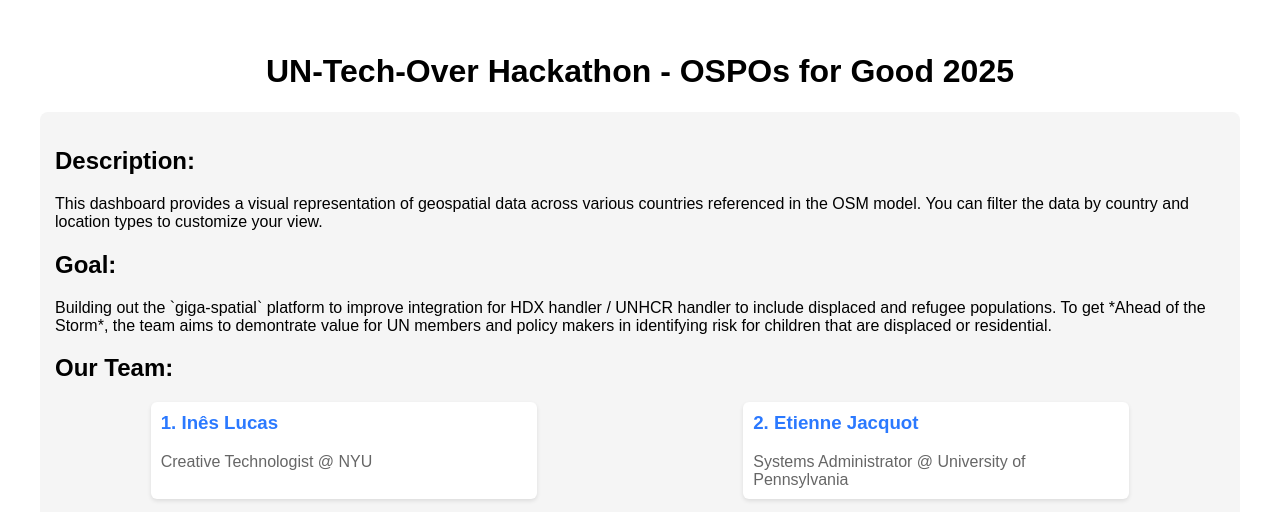
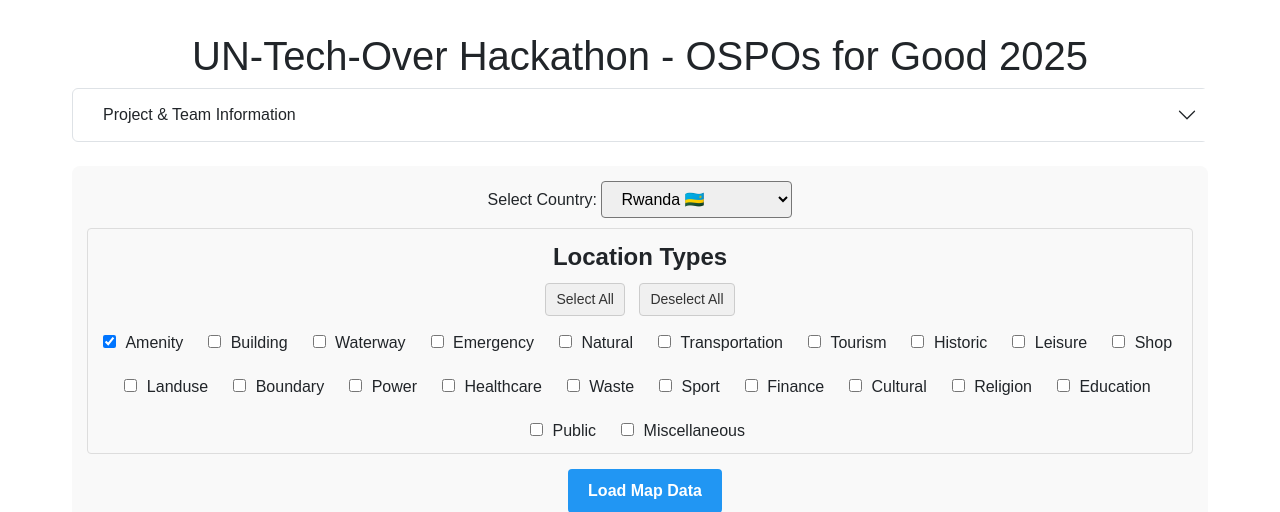
Before and after one commit to atnjqt/un-tech-over-2025, a Flask app: page /dashboard in a window 1280 px wide. Shown: the top 512 px of the page. Run offline with Flask 3, Linux system fonts and the light colour scheme.

Commit message:
code: collapsable team info

```diff
--- a/static/css/styles.css
+++ b/static/css/styles.css
@@ -42,7 +42,7 @@
     margin-left: 10px;
 }
 button:hover {
-    background-color: #45a049;
+    background-color: #2776ff;
 }
 
 /* Location types */
@@ -165,7 +165,7 @@
     margin-top: 20px;
     padding: 15px;
     background-color: #e8f5e9;
-    border-left: 4px solid #4CAF50;
+    border-left: 4px solid #0066ff;
     border-radius: 4px;
 }
 
--- a/templates/dashboard.html
+++ b/templates/dashboard.html
@@ -4,11 +4,24 @@
     <meta charset="UTF-8">
     <title>GeoSpatial Dashboard</title>
     <meta name="viewport" content="width=device-width, initial-scale=1.0">
+    <!-- Bootstrap CSS -->
+    <link href="https://cdn.jsdelivr.net/npm/bootstrap@5.3.0/dist/css/bootstrap.min.css" rel="stylesheet">
+    <!-- Custom CSS -->
     <link rel="stylesheet" href="{{ url_for('static', filename='css/styles.css') }}">
 </head>
 <body>
     <div class="container">
         <h1>UN-Tech-Over Hackathon - OSPOs for Good 2025</h1>
+
+        <div class="accordion mb-4" id="projectInfoAccordion">
+            <div class="accordion-item">
+                <h2 class="accordion-header" id="headingInfo">
+                    <button class="accordion-button collapsed" type="button" data-bs-toggle="collapse" data-bs-target="#collapseInfo" aria-expanded="false" aria-controls="collapseInfo">
+                        Project & Team Information
+                    </button>
+                </h2>
+                <div id="collapseInfo" class="accordion-collapse collapse" aria-labelledby="headingInfo" data-bs-parent="#projectInfoAccordion">
+                    <div class="accordion-body">
                         <div class="team-info">
                             <h2>Description:</h2>
                             <p>This dashboard provides a visual representation of geospatial data across various countries referenced in the OSM model. You can filter the data by country and location types to customize your view.</p>
@@ -39,6 +52,10 @@
                                 <div class="member">
                                     <h3>6. Shawn</h3>
                                     <p>Legal Technician</p>
+                                </div>
+                            </div>
+                        </div>
+                    </div>
                 </div>
             </div>
         </div>
@@ -96,6 +113,9 @@
         </div>
     </div>
 
+    <!-- Bootstrap JS Bundle with Popper -->
+    <script src="https://cdn.jsdelivr.net/npm/bootstrap@5.3.0/dist/js/bootstrap.bundle.min.js"></script>
+    <!-- Custom JS -->
     <script src="{{ url_for('static', filename='js/app.js') }}"></script>
 </body>
 </html>
```
Lines whose indentation alone changed are shown as unchanged.
